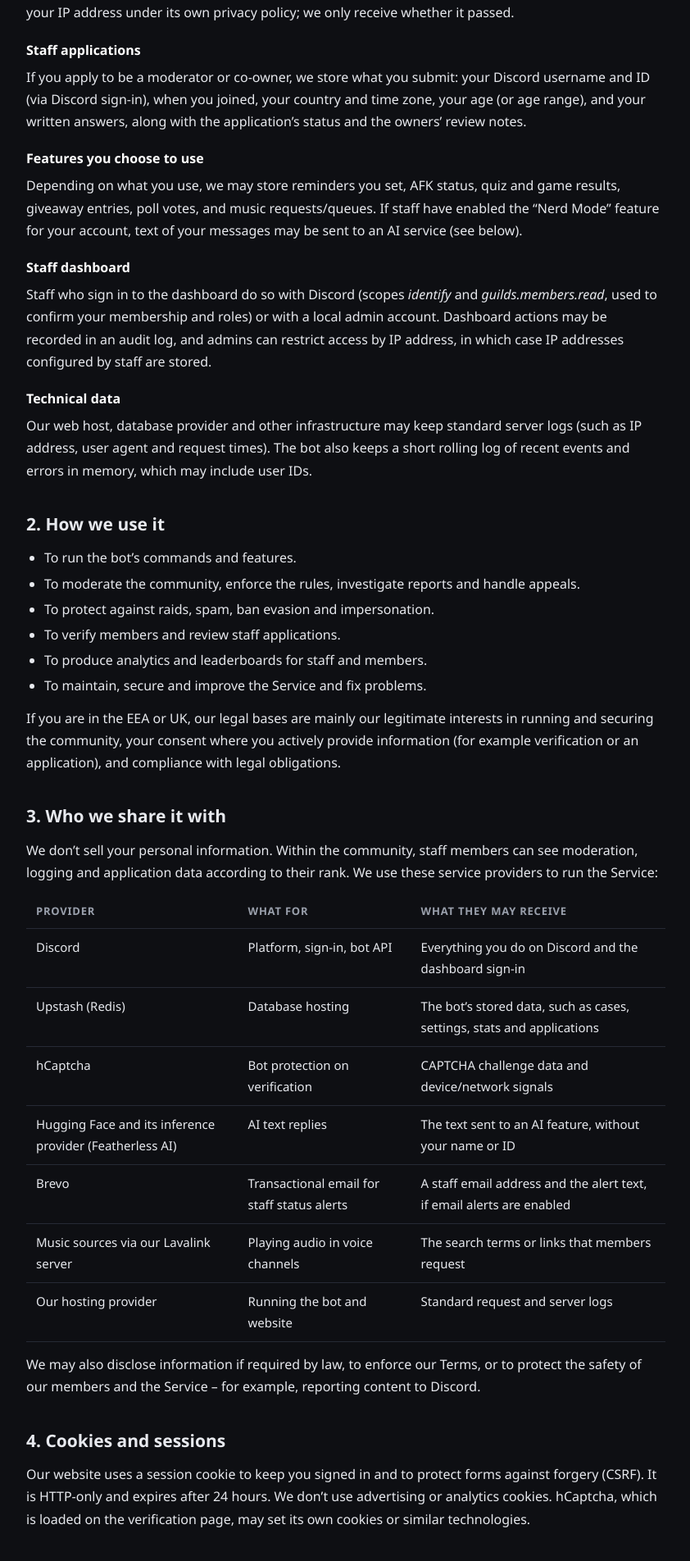
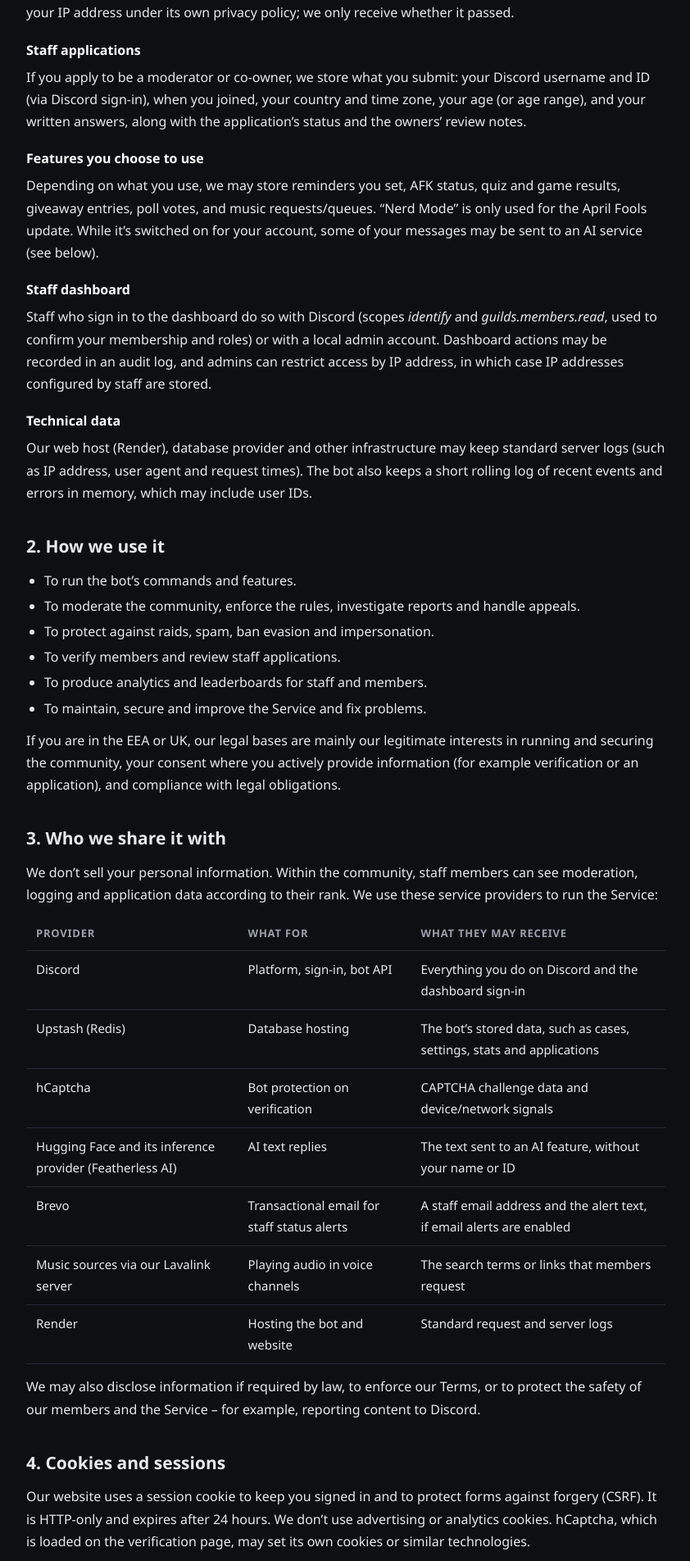
Before and after one commit to troopercody1/osqarek, a Node server app: page /privacy in a window 1280 px wide. Shown: the part 1856-3760 px from the top of the page at 82% size, without its empty margins (218-1060 px from the left). Run offline with Node 20, Linux system fonts and the light colour scheme.

Commit message:
Revise privacy policy details and hosting provider
Updated references to 'Nerd Mode' and added specific mention of the hosting provider 'Render'.

```diff
--- a/views/privacy.ejs
+++ b/views/privacy.ejs
@@ -166,8 +166,9 @@
         <h3>Features you choose to use</h3>
         <p>
             Depending on what you use, we may store reminders you set, AFK status, quiz and game results,
-            giveaway entries, poll votes, and music requests/queues. If staff have enabled the “Nerd Mode”
-            feature for your account, text of your messages may be sent to an AI service (see below).
+            giveaway entries, poll votes, and music requests/queues. “Nerd Mode” is only used for the April Fools
+            update. While it’s switched on for your account, some of your messages may be sent to an AI service
+            (see below).
         </p>
 
         <h3>Staff dashboard</h3>
@@ -180,7 +181,7 @@
 
         <h3>Technical data</h3>
         <p>
-            Our web host, database provider and other infrastructure may keep standard server logs (such as IP
+            Our web host (Render), database provider and other infrastructure may keep standard server logs (such as IP
             address, user agent and request times). The bot also keeps a short rolling log of recent events and
             errors in memory, which may include user IDs.
         </p>
@@ -221,7 +222,7 @@
                     <tr><td>Hugging Face and its inference provider (Featherless AI)</td><td>AI text replies</td><td>The text sent to an AI feature, without your name or ID</td></tr>
                     <tr><td>Brevo</td><td>Transactional email for staff status alerts</td><td>A staff email address and the alert text, if email alerts are enabled</td></tr>
                     <tr><td>Music sources via our Lavalink server</td><td>Playing audio in voice channels</td><td>The search terms or links that members request</td></tr>
-                    <tr><td>Our hosting provider</td><td>Running the bot and website</td><td>Standard request and server logs</td></tr>
+                    <tr><td>Render</td><td>Hosting the bot and website</td><td>Standard request and server logs</td></tr>
                 </tbody>
             </table>
         </div>
@@ -260,7 +261,7 @@
         <ul>
             <li><strong>Access, correction and deletion:</strong> you can ask us what we hold about you, to correct it, or to delete it. We may keep records we reasonably need for safety and moderation (for example, a ban record), or that the law requires.</li>
             <li><strong>Leave or revoke:</strong> you can leave the server at any time. To revoke the website’s access to your Discord account, remove the app under <em>Authorized Apps</em> in your Discord settings.</li>
-            <li><strong>Features:</strong> you can stop using optional features such as reminders or music at any time. Ask staff if you want features that involve you (like Nerd Mode) turned off.</li>
+            <li><strong>Features:</strong> you can stop using optional features such as reminders or music at any time. Ask staff if you want a feature that involves you (like Nerd Mode during the April Fools update) turned off.</li>
             <li><strong>Objection and complaints:</strong> depending on where you live, you may have extra rights, such as objecting to processing or complaining to your local data protection authority.</li>
         </ul>
         <p>To make a request, contact us using the details below. We may ask you to confirm you control the Discord account first.</p>
```
